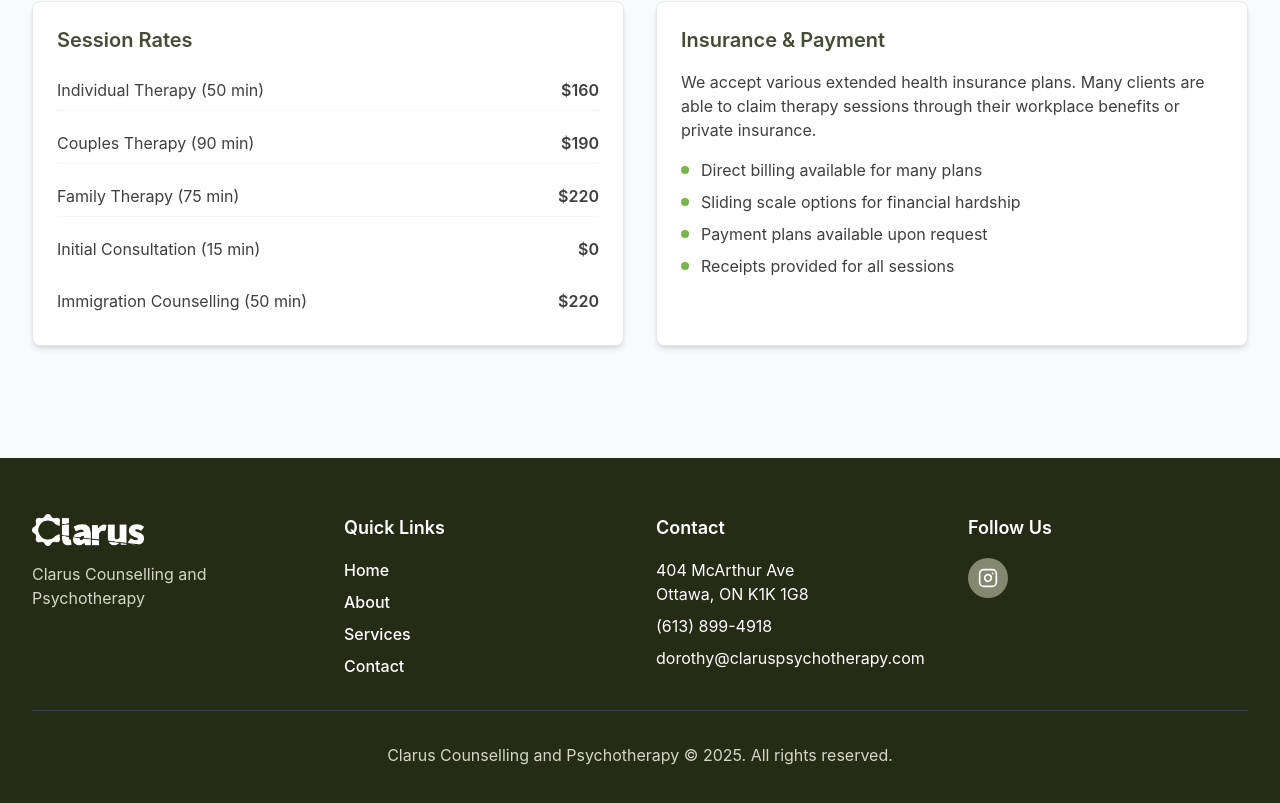
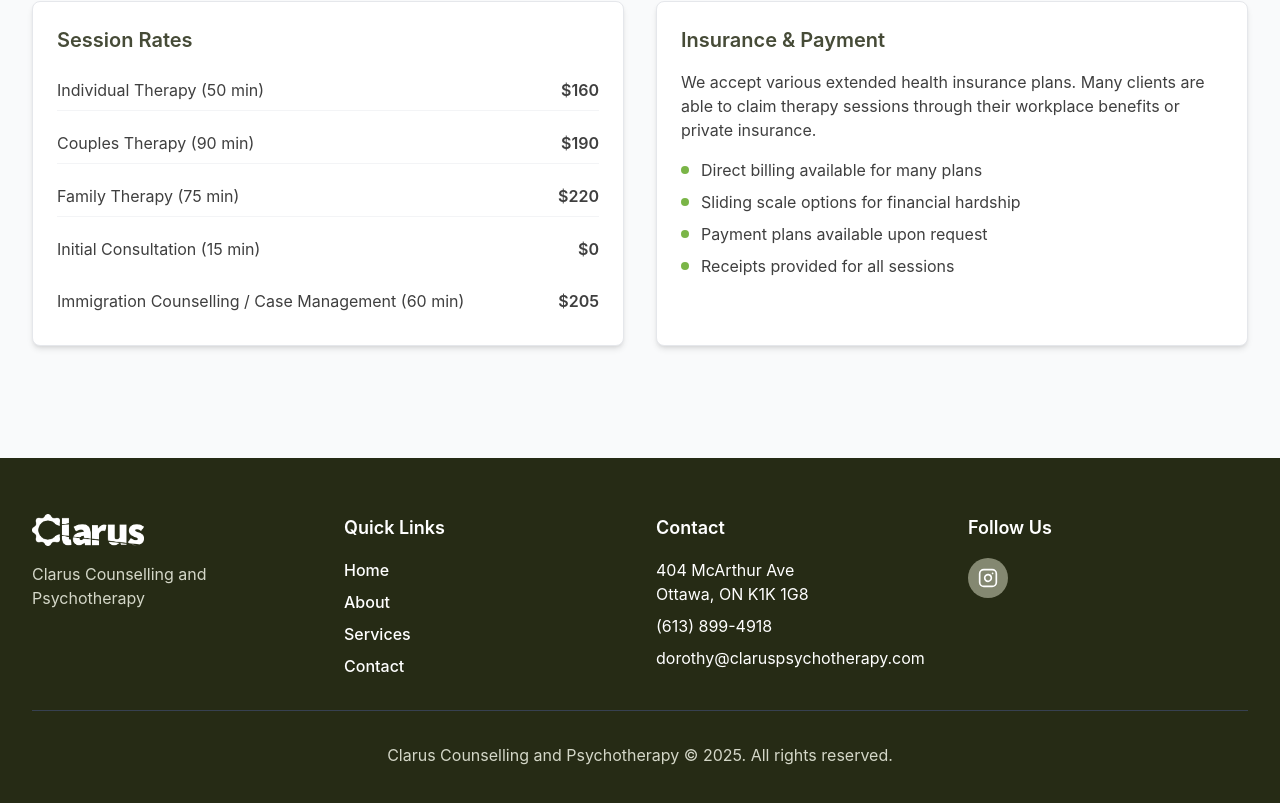
Before and after one commit to Abraham-Ogbumah/clarus, a React (Vite) app: page /services in a window 1280 px wide. Shown: the part 3335-4138 px from the top of the page. Built offline with nearby package versions, Linux system fonts and the light colour scheme.

Commit message:
minor update

```diff
--- a/src/pages/Services.jsx
+++ b/src/pages/Services.jsx
@@ -229,8 +229,8 @@ const ServicesPage = () => {
                 <span className="font-semibold">$0</span>
               </li>
               <li className="flex justify-between items-center py-2">
-                <span>Immigration Counselling (50 min)</span>
-                <span className="font-semibold">$220</span>
+                <span>Immigration Counselling / Case Management (60 min)</span>
+                <span className="font-semibold">$205</span>
               </li>
             </ul>
           </div>
```
